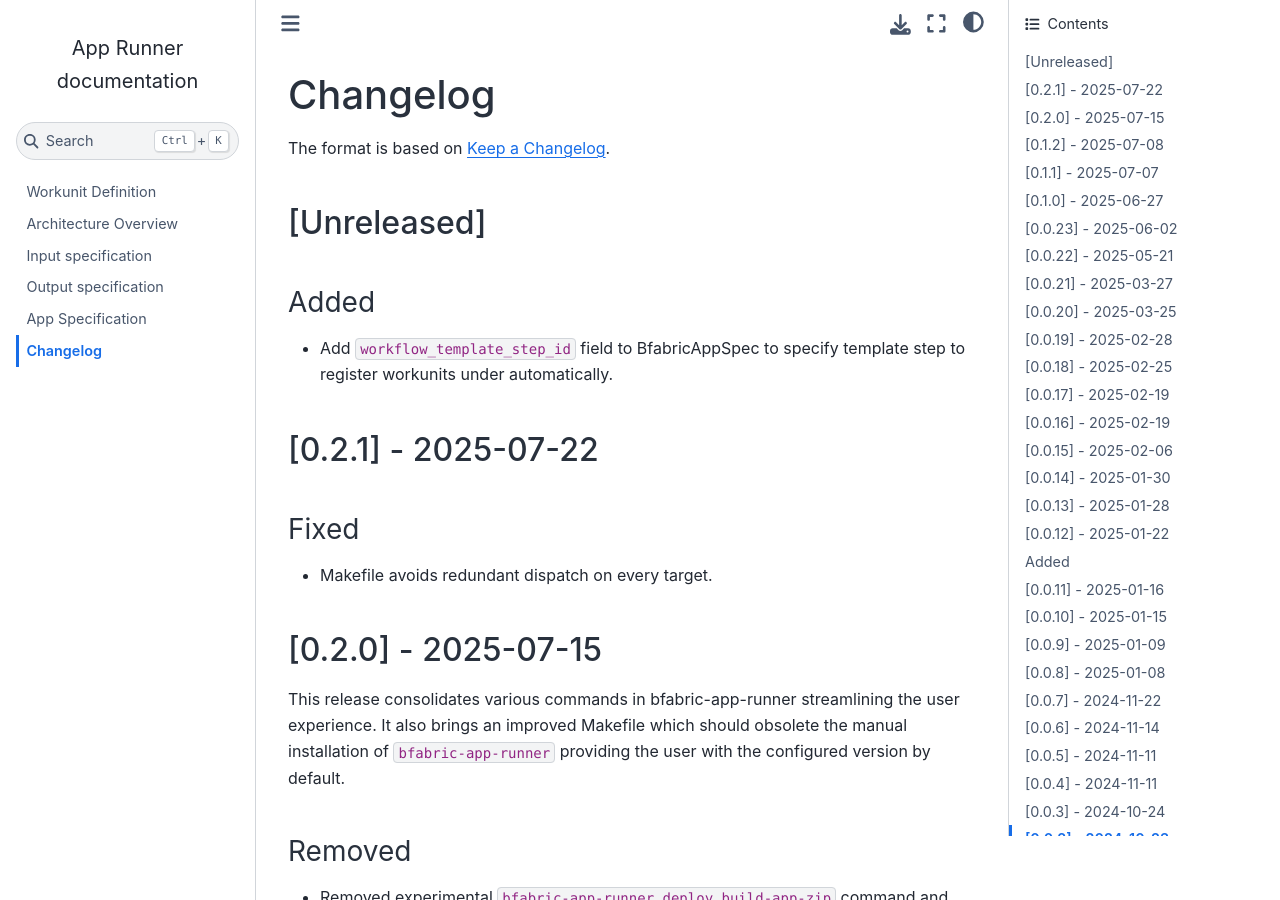
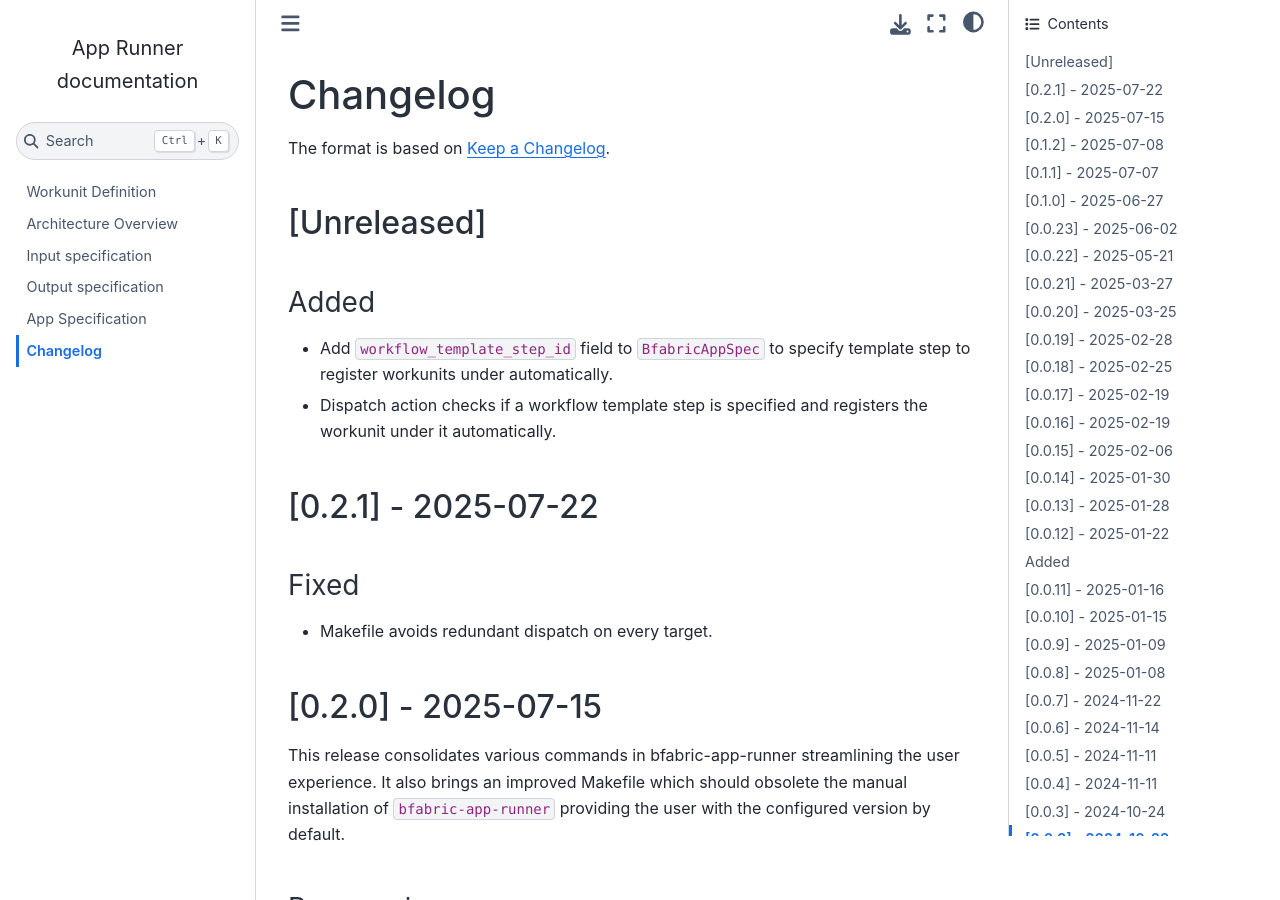
Before and after one commit to fgcz/bfabricPy, a Sphinx documentation site: the page built from bfabric_app_runner/docs/changelog.md, in a window 1280 px wide and 900 px high. Built offline with Sphinx 7.4.7 and the Sphinx Book theme 1.1.4, drawn with Linux system fonts in a browser that asks for light colours.

Commit message:
changelog

```diff
--- a/bfabric_app_runner/docs/changelog.md
+++ b/bfabric_app_runner/docs/changelog.md
@@ -6,7 +6,8 @@ The format is based on [Keep a Changelog](https://keepachangelog.com/en/1.1.0/).
 
 ### Added
 
-- Add `workflow_template_step_id` field to BfabricAppSpec to specify template step to register workunits under automatically.
+- Add `workflow_template_step_id` field to `BfabricAppSpec` to specify template step to register workunits under automatically.
+- Dispatch action checks if a workflow template step is specified and registers the workunit under it automatically.
 
 ## \[0.2.1\] - 2025-07-22
 
```
